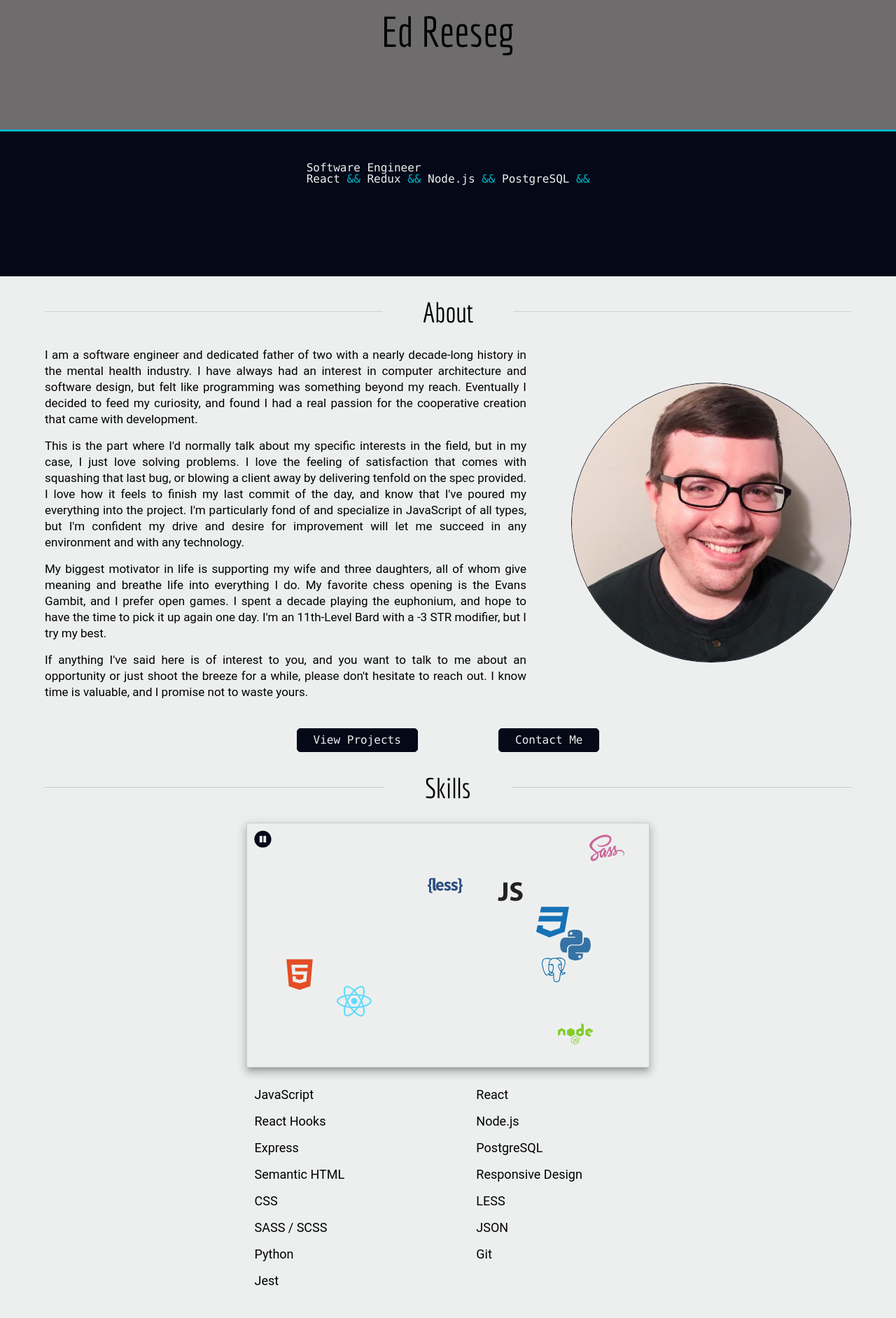
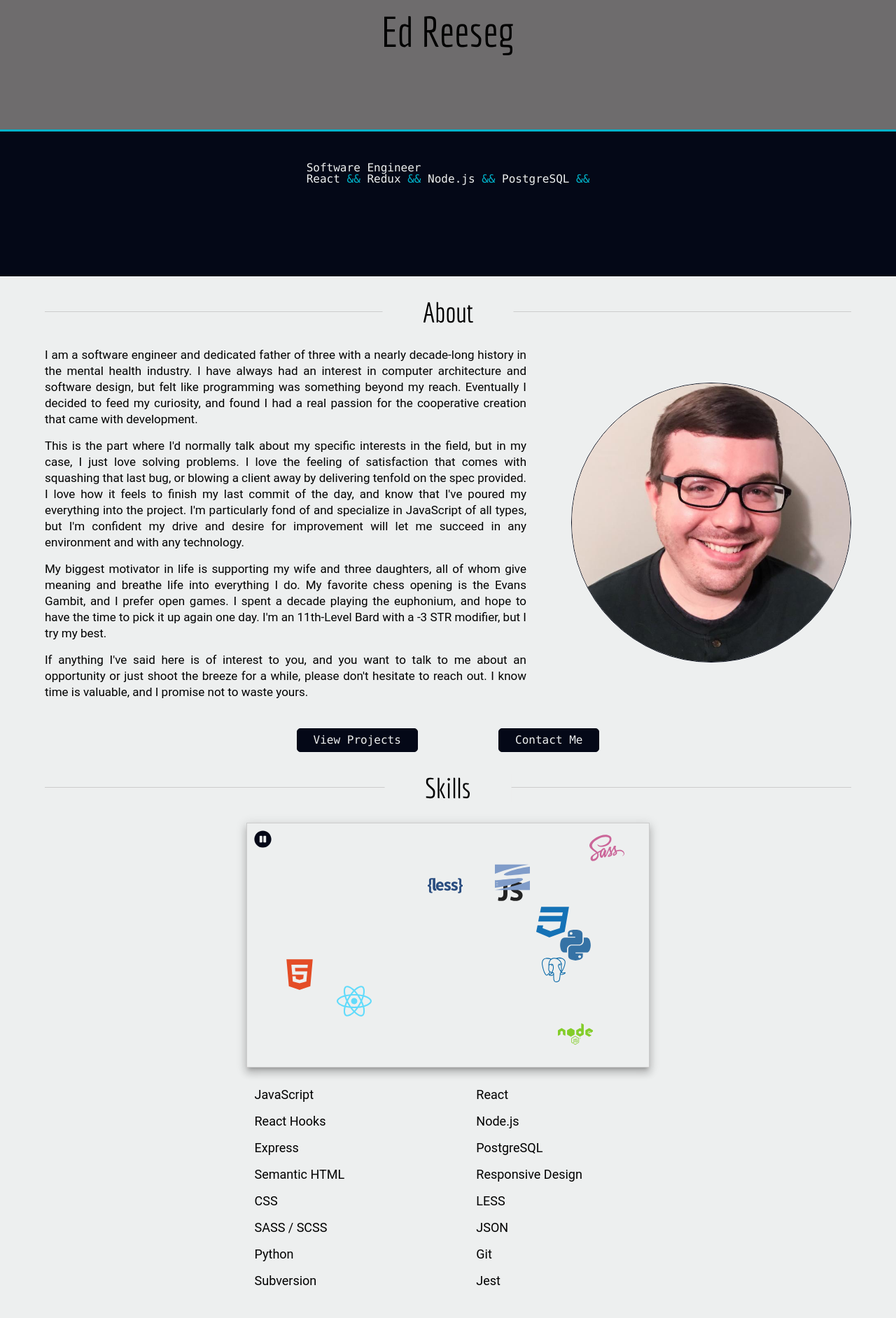
Before and after one commit to edreeseg/edreeseg.com, a React (Create React App) app: page / in a window 1280 px wide. Shown: the top 1884 px of the page at 70% size. Built offline with nearby package versions, Linux system fonts and the light colour scheme.

Commit message:
Child UP.  Missed a reference in copy.  Adding subversion to skill icons.

```diff
--- a/package.json
+++ b/package.json
@@ -6,7 +6,7 @@
     "node-sass": "^4.12.0",
     "react": "^16.8.6",
     "react-dom": "^16.8.6",
-    "react-icons": "^3.7.0",
+    "react-icons": "^3.11.0",
     "react-router-dom": "^5.0.1",
     "react-scripts": "3.0.1",
     "react-scroll": "^1.7.14",
--- a/src/components/About/index.js
+++ b/src/components/About/index.js
@@ -9,7 +9,7 @@ function About() {
             <h2>About</h2>
             <section className="about-synopsis">
                 <div className="about-content">
-                    <p>I am a software engineer and dedicated father of two with a nearly decade-long history in the mental health industry. I have always had an interest in computer architecture and software design, but felt like programming was something beyond my reach.  Eventually I decided to feed my curiosity, and found I had a real passion for the cooperative creation that came with development.</p>
+                    <p>I am a software engineer and dedicated father of three with a nearly decade-long history in the mental health industry. I have always had an interest in computer architecture and software design, but felt like programming was something beyond my reach.  Eventually I decided to feed my curiosity, and found I had a real passion for the cooperative creation that came with development.</p>
                     <p>This is the part where I'd normally talk about my specific interests in the field, but in my case, I just love solving problems.  I love the feeling of satisfaction that comes with squashing that last bug, or blowing a client away by delivering tenfold on the spec provided.  I love how it feels to finish my last commit of the day, and know that I've poured my everything into the project.  I'm particularly fond of and specialize in JavaScript of all types, but I'm confident my drive and desire for improvement will let me succeed in any environment and with any technology.</p>
                     <p>My biggest motivator in life is supporting my wife and three daughters, all of whom give meaning and breathe life into everything I do.  My favorite chess opening is the Evans Gambit, and I prefer open games.  I spent a decade playing the euphonium, and hope to have the time to pick it up again one day.  I'm an 11th-Level Bard with a -3 STR modifier, but I try my best.</p>
                     <p>If anything I've said here is of interest to you, and you want to talk to me about an opportunity or just shoot the breeze for a while, please don't hesitate to reach out.  I know time is valuable, and I promise not to waste yours.</p>
--- a/src/components/Skills/index.js
+++ b/src/components/Skills/index.js
@@ -2,6 +2,7 @@ import React from 'react';
 import './Skills.scss';
 import { FaHtml5, FaCss3, FaLess, FaSass, FaReact, FaNode, FaPython, FaPauseCircle, FaPlayCircle } from 'react-icons/fa';
 import { DiJavascript1, DiPostgresql } from 'react-icons/di';
+import { SiSubversion } from 'react-icons/si';
 import SkillIcon from './SkillIcon';
 
 class Skills extends React.Component {
@@ -24,9 +25,10 @@ class Skills extends React.Component {
                 { name: 'Node.js', icon: FaNode, color: '#83CD29', size: 50, padding: 0 },
                 { name: 'Python', icon: FaPython, color: '#3572A5', size: 50, padding: 0 },
                 { name: 'PostgreSQL', icon: DiPostgresql, color: '#0064a5', size: 70, padding: 8 },
+                { name: 'Subversion', icon: SiSubversion, color: '#809CC9', size: 50, padding: 6 },
             ],
             paused: false,
-            skillsList: ['JavaScript', 'React', 'React Hooks', 'Node.js', 'Express', 'PostgreSQL', 'Semantic HTML', 'Responsive Design', 'CSS', 'LESS', 'SASS / SCSS', 'JSON', 'Python', 'Git', 'Jest'],
+            skillsList: ['JavaScript', 'React', 'React Hooks', 'Node.js', 'Express', 'PostgreSQL', 'Semantic HTML', 'Responsive Design', 'CSS', 'LESS', 'SASS / SCSS', 'JSON', 'Python', 'Git', 'Subversion', 'Jest'],
             selected: null,
         };
         this.containerRef = React.createRef();
```
Also changed, not shown: 1 other file (tests, documents, lock files or other folders).
